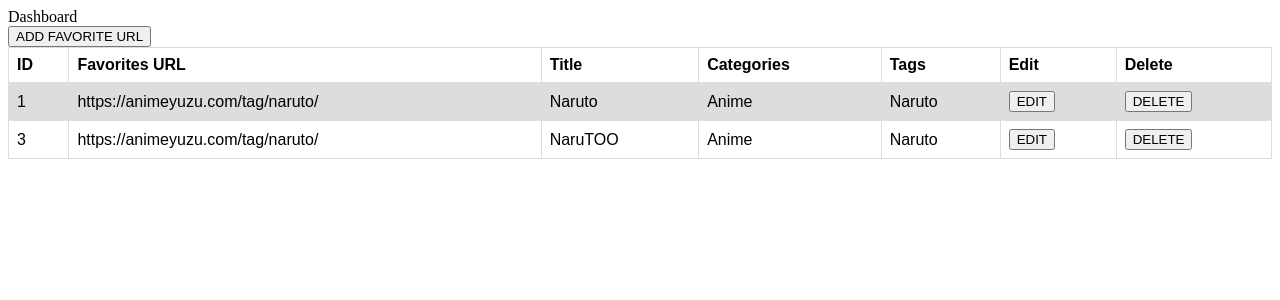
After one commit to JaceIntanai/FavLinks-Web-Application, a Django app: page / in a window 1280 px wide. The commit adds this page. Shown: the top 300 px of the page. Run offline with Django 4.2, Linux system fonts and the light colour scheme; a user stored in the database is signed in; data comes from the database, SQL or seed files in the repository; both versions use the stored data as it was after the commit.

Commit message:
Q3-Q5 not complete

```diff
--- a/favlinks/users/models.py
+++ b/favlinks/users/models.py
@@ -10,3 +10,25 @@ class UserProfile(models.Model):
 
     def __str__(self) :
         return f"{self.username} : {self.first_name} {self.last_name} {self.e_mail} {self.create_dtm}"
+
+class Categorie(models.Model):
+    cate_name = models.CharField(max_length=50)
+
+    def __str__(self):
+        return self.cate_name
+
+class Tag(models.Model):
+    tag_name = models.CharField(max_length=50)
+    def __str__(self):
+        return self.tag_name
+
+class URL(models.Model):
+    title = models.CharField(max_length=255)
+    url = models.URLField()
+    categories = models.ManyToManyField(Categorie, blank=True, related_name='urls')
+    tags = models.ManyToManyField(Tag, blank=True, related_name='urls')
+    user = models.ForeignKey(UserProfile, on_delete=models.CASCADE,null=True,blank=True)
+    create_dtm = models.DateTimeField(default=timezone.now)
+
+    def __str__(self):
+        return f"{self.title} : {self.url} {self.create_dtm}"
--- /dev/null
+++ b/favlinks/users/templates/favlinks/dashboard.html
@@ -0,0 +1,64 @@
+{% extends "registration/layout.html" %}
+{% block head %}
+<style>
+    table {
+      font-family: arial, sans-serif;
+      border-collapse: collapse;
+      width: 100%;
+    }
+
+    td, th {
+      border: 1px solid #dddddd;
+      text-align: left;
+      padding: 8px;
+    }
+
+    tr:nth-child(even) {
+      background-color: #dddddd;
+    }
+</style>
+{% endblock %}
+{%block title %}Dashboard{% endblock%}
+{% block body %}
+{% if message %}
+    <div>{{ message }}</div>
+{% endif %}
+<form class="add" action="{% url 'add_url_detail' %}" method="GET">
+    {% csrf_token %}
+    <button name="add_url" type="submit" value="" title="Click here to add favorite urls">ADD FAVORITE URL</button>
+</form>
+<table>
+    <tr>
+        <th>ID</th>
+        <th>Favorites URL</th>
+        <th>Title</th>
+        <th>Categories</th>
+        <th>Tags</th>
+        <th>Edit</th>
+        <th>Delete</th>
+    </tr>
+    {% for url in urls%}
+    <tr>
+        <td>{{ url.id }}</td>
+        <td>{{ url.url }}</td>
+        <td>{{ url.title }}</td>
+        <td>{{ categories }}</td>
+        <td>{{ tags }}</td>
+        <td>
+            <form class="edit" action="{% url 'edit_url_detail' %}" method="POST">
+                {% csrf_token %}
+                <button name="edit_url" type="submit" value="{{ url.id }}" title="Click here to edit ">EDIT</button>
+            </form>
+        </td>
+        <td>
+            <form class="delete" action="{% url 'delete_url' %}" method="POST">
+                {% csrf_token %}
+                <button name="delete_url_id" type="submit" value="{{ url.id }}" title="Click here to delete ">DELETE</button>
+            </form>
+        </td>
+    </tr>
+    {% endfor %}
+</table>
+
+
+{% endblock %}
--- a/favlinks/users/templates/registration/layout.html
+++ b/favlinks/users/templates/registration/layout.html
@@ -1,6 +1,8 @@
 <!DOCTYPE html>
 <html lang="en">
 <head>
+    {% block head %}
+    {% endblock %}
     <meta charset="UTF-8">
     <meta name="viewport" content="width=device-width, initial-scale=1.0">
     <title>{%block title %}{% endblock%}</title>
--- a/favlinks/users/urls.py
+++ b/favlinks/users/urls.py
@@ -2,7 +2,13 @@ from django.urls import path
 from . import views
 
 urlpatterns = [
+    path('', views.index, name="index"),
     path('login/', views.login_view, name='login'),
     path('register/', views.register, name='register'),
-    path('dashboard/', views.dashboard, name='dashboard')
+    path('dashboard/', views.dashboard, name='dashboard'),
+    path('favorite/add/url/', views.add_url, name='add_url'),
+    path('favorite/add/', views.add_url_detail, name='add_url_detail'),
+    path('favorite/edit/url/', views.edit_url, name='edit_url'),
+    path('favorite/edit/', views.edit_url_detail, name='edit_url_detail'),
+    path('favorite/delete/', views.delete_url, name='delete_url'),
 ]
--- a/favlinks/users/views.py
+++ b/favlinks/users/views.py
@@ -5,10 +5,10 @@ from django.contrib.auth import authenticate, login, logout
 from django.contrib.auth.password_validation import validate_password
 from django.contrib.auth.models import User
 from django.core.exceptions import ValidationError
-from django.contrib.auth.forms import AuthenticationForm
-from .models import UserProfile
+from .models import UserProfile, URL, Categorie, Tag
 
 # Create your views here.
+
 def register(request) :
     if request.method == "POST" :
         username =  request.POST["username"]
@@ -17,7 +17,6 @@ def register(request) :
         mail = request.POST["mail"]
         password = request.POST["password"]
         confirm_password = request.POST["cpassword"]
-
         if username and first_name and last_name and password and confirm_password :
             user = UserProfile.objects.filter(username=username)
             if not user:
@@ -41,25 +40,196 @@ def register(request) :
         else :
             return render(request, 'registration/register.html', {'message': 'Please Complete Registration Form.'})
 
-    return render(request, 'registration/register.html')
+    return render(request, 'registration/register.html', {'message': 'Try Again!'})
 
 def login_view(request):
     if request.method == 'POST':
-        form = AuthenticationForm(request, request.POST)
-        if form.is_valid():
-            username = form.cleaned_data['username']
-            password = form.cleaned_data['password']
-            auth_user = authenticate(request, username=username, password=password)
-            if auth_user is not None:
-                login(request, auth_user)
-                return redirect('dashboard')  # Change 'dashboard' to your desired URL name
-    else:
-        form = AuthenticationForm()
-    return render(request, 'registration/login.html', {'form': form})
+        username = request.POST['username']
+        password = request.POST['password']
+        auth_user = authenticate(request, username=username, password=password)
+        if auth_user is not None:
+            login(request, auth_user)
+            return redirect('dashboard')
+    return render(request, 'registration/login.html')
 
 def logout_view(request):
     logout(request)
     return HttpResponseRedirect(reverse("login"))
 
 def dashboard(request):
-    return render(request, 'registration/dashboard.html', {'message': 'Dashboard'})
+    urls = URL.objects.filter(user = request.user.id)
+    for url in urls:
+        print(url.categories.all())
+    categories = url.categories.all()
+    categories_show = ''
+    for i, cate in enumerate(categories):
+        if i != len(categories) -1 :
+            categories_show += str(cate) + ','
+        else:
+            categories_show += str(cate)
+    tags = url.tags.all()
+    tags_show = ''
+    for i, tag in enumerate(tags):
+        if i != len(tags) -1 :
+            tags_show += str(tag) + ','
+        else:
+            tags_show += str(tag)
+    return render(request, 'favlinks/dashboard.html', {
+        'message': 'Dashboard',
+        'urls': urls,
+        'categories': categories_show,
+        'tags': tags_show,
+        })
+
+def add_url_detail(request):
+    categories = Categorie.objects.all()
+    tags = Tag.objects.all()
+    return render(request, 'favlinks/add.html', {
+        'categories': categories,
+        'tags': tags
+        })
+
+
+def add_url(request):
+    if request.method == 'POST':
+        title = request.POST['title']
+        url = request.POST['url']
+        categories = request.POST.getlist('categories')
+        tags = request.POST.getlist('tags')
+        user_profile = UserProfile.objects.get(id = request.user.id)
+        print(user_profile)
+        new_url = URL.objects.create(title=title,url=url,user=user_profile)
+        for categorie in categories:
+            cate = Categorie.objects.get(cate_name = categorie)
+            new_url.categories.add(cate)
+        for tag in tags:
+            tag_s = Tag.objects.get(tag_name = tag)
+            new_url.tags.add(tag_s)
+        new_url.save()
+        return redirect('dashboard')
+    return render(request, 'favlinks/add.html', {'message': 'Failed'})
+
+def edit_url_detail(request):
+    if request.method == "POST":
+        url = URL.objects.get(id = request.POST['edit_url'])
+        categories = Categorie.objects.all()
+        tags = Tag.objects.all()
+        print(request.POST['edit_url'])
+        return render(request, 'favlinks/edit.html', {
+            'url': url,
+            'categories': categories,
+            'tags': tags
+        })
+    return HttpResponseRedirect(reverse("dashboard"))
+
+def edit_url(request):
+    if not request.user.is_authenticated :
+        return HttpResponseRedirect(reverse("login"))
+    else :
+        if request.method == "POST":
+            title = request.POST['title']
+            url = request.POST['url']
+            categories = request.POST.getlist('categories')
+            tags = request.POST.getlist('tags')
+            url_update = URL.objects.get(id = request.POST['edit_url_id'])
+            url_update.title = title
+            url_update.url = url
+            for categorie in categories:
+                cate = Categorie.objects.get(cate_name = categorie)
+                url_update.categories.add(cate)
+            for tag in tags:
+                tag_s = Tag.objects.get(tag_name = tag)
+                url_update.tags.add(tag_s)
+            url_update.save()
+            return redirect('dashboard')
+        else :
+            return HttpResponseRedirect(reverse("dashboard"))
+
+def delete_url(request):
+    url = URL.objects.get(id = request.POST['delete_url_id'])
+    url.delete()
+    return redirect('dashboard')
+
+def index(request) :
+    if not request.user.is_authenticated:
+        return HttpResponseRedirect(reverse("login"))
+    else :
+        return dashboard(request=request)
+
+def add_category(request):
+    if request.method == 'POST':
+        name = request.POST['name']
+        new_category = Categorie.objects.create(cate_name=name)
+        new_category.save()
+        return redirect('dashboard')
+    return HttpResponseRedirect(reverse("dashboard"))
+
+def add_category_detail(request):
+    categories = Categorie.objects.all()
+    return render(request, 'categories/add.html', {
+        'categories': categories,
+    })
+
+def edit_category(request):
+    if not request.user.is_authenticated :
+        return HttpResponseRedirect(reverse("login"))
+    else :
+        if request.method == "POST":
+            cate_update = Categorie.objects.get(id = request.POST['cate_id'])
+            cate_update.cate_name = request.POST['name']
+            cate_update.save()
+            return redirect('dashboard')
+        else :
+            return HttpResponseRedirect(reverse("dashboard"))
+
+def edit_category_detail(request):
+    if request.method == "POST":
+        cate = Categorie.objects.get(id = request.POST['cate_id'])
+        return render(request, 'categories/edit.html', {
+            'categories': cate,
+        })
+    return HttpResponseRedirect(reverse("dashboard"))
+
+def delete_category(request):
+    cate =  Categorie.objects.get(id = request.POST['cate_id'])
+    cate.delete()
+    return redirect('dashboard')
+
+def add_tag(request):
+    if request.method == 'POST':
+        name = request.POST['name']
+        new_tag = Tag.objects.create(tag_name=name)
+        new_tag.save()
+        return redirect('dashboard')
+    return HttpResponseRedirect(reverse("dashboard"))
+
+def add_tag_detail(request):
+    tags = Tag.objects.all()
+    return render(request, 'tags/add.html', {
+        'categories': tags,
+    })
+
+def edit_tag(request):
+    if not request.user.is_authenticated :
+        return HttpResponseRedirect(reverse("login"))
+    else :
+        if request.method == "POST":
+            tag_update = Tag.objects.get(id = request.POST['tag_id'])
+            tag_update.cate_name = request.POST['name']
+            tag_update.save()
+            return redirect('dashboard')
+        else :
+            return HttpResponseRedirect(reverse("dashboard"))
+
+def edit_tag_detail(request):
+    if request.method == "POST":
+        tag = Tag.objects.get(id = request.POST['tag_id'])
+        return render(request, 'categories/edit.html', {
+            'tags': tag,
+        })
+    return HttpResponseRedirect(reverse("dashboard"))
+
+def delete_category(request):
+    tag =  Tag.objects.get(id = request.POST['tag_id'])
+    tag.delete()
+    return redirect('dashboard')
```
Also changed, not shown: favlinks/users/admin.py (+14 -2 lines), favlinks/users/templates/favlinks/add.html (added, +32 -0 lines), favlinks/users/templates/favlinks/edit.html (added, +32 -0 lines), favlinks/users/templates/registration/dashboard.html (deleted, +0 -7 lines), favlinks/db.sqlite3, favlinks/users/migrations/0003_category_tag_url.py (added), favlinks/users/migrations/0004_url_create_dtm.py (added), favlinks/users/migrations/0005_rename_category_categorie.py (added), favlinks/users/migrations/0006_alter_url_tags_alter_url_user.py (added), favlinks/users/migrations/0007_alter_url_tags.py (added), favlinks/users/migrations/0008_alter_categorie_name_alter_tag_name.py (added), favlinks/users/migrations/0009_rename_name_categorie_cate_name_and_more.py (added), favlinks/users/templates/categories/add.html (added), favlinks/users/templates/categories/edit.html (added).
